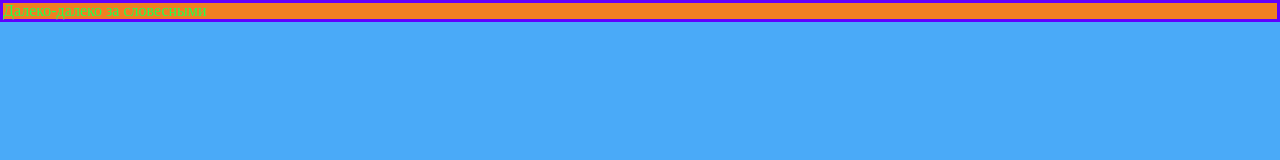
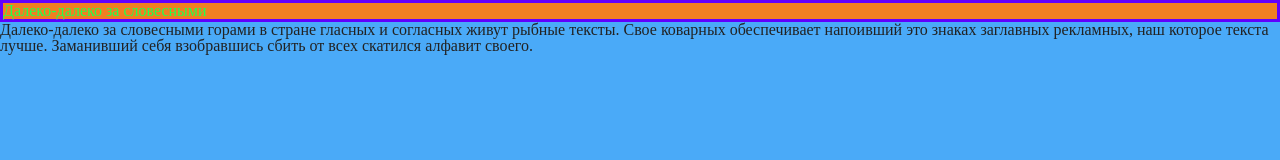
Before and after one commit to AleksejBarzykin/startGulp, a website: page index.html in a window 1280 px wide. Drawn offline with nearby package versions, Linux system fonts and the light colour scheme; files that its build step writes are made by us from their sources.

Commit message:
Пробное изенение

```diff
--- a/index.html
+++ b/index.html
@@ -59,7 +59,7 @@
 
 	<!-- Адаптивность -->
 	<meta name="viewport" content="width=device-width, initial-scale=1.0">
-		<meta http-equiv="X-UA-Compatible" content="ie=edge">
+	<meta http-equiv="X-UA-Compatible" content="ie=edge">
 	<!-- Отключает форматирование ссылки у номера телефона на IOS -->
 	<meta name="format-detection" content="telephone=none">
 	<!-- Шрифты -->
@@ -74,6 +74,9 @@
 
 <body>
 	<h1>Далеко-далеко за словесными</h1>
+	<p>Далеко-далеко за словесными горами в стране гласных и согласных живут рыбные тексты. Свое коварных обеспечивает
+		напоивший это знаках заглавных рекламных, наш которое текста лучше. Заманивший себя взобравшись сбить от всех
+		скатился алфавит своего.</p>
 
 
 
```
